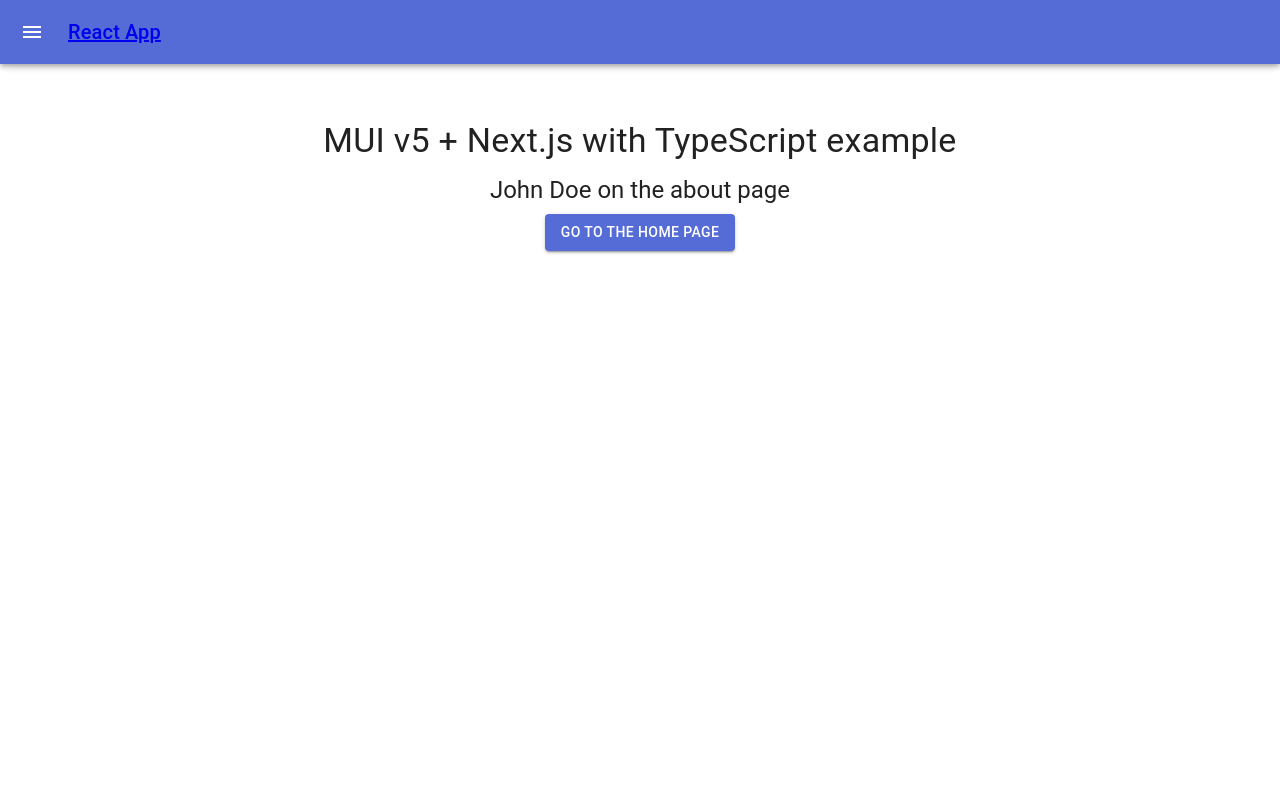
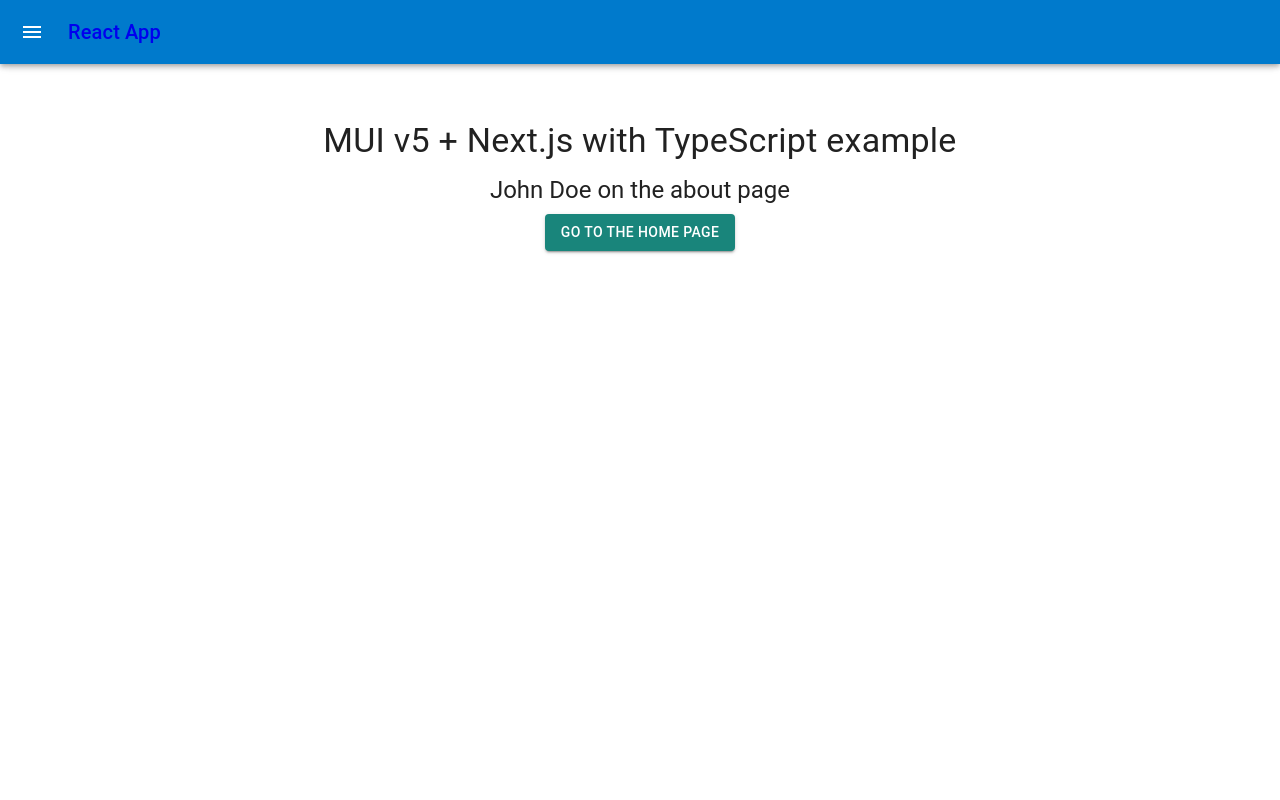
Before and after one commit to Ed135/react-nextjs-web, a Next.js app: page /about in a window 1280 px wide. Shown: the top 800 px of the page. Built offline with nearby package versions, Linux system fonts and the light colour scheme.

Commit message:
adding in the linting, and changes to app bar and theme colour

```diff
--- a/src/components/AppBar.tsx
+++ b/src/components/AppBar.tsx
@@ -98,7 +98,7 @@
           >
             <MenuIcon />
           </IconButton>
-          <Typography variant="h6" component={Link} noLinkStyle href="/">
+          <Typography variant="h6" component={Link} noLinkStyle href="/" style={{ textDecoration: 'none' }}>
             React App
           </Typography>
         </Toolbar>
--- a/src/pages/about.tsx
+++ b/src/pages/about.tsx
@@ -34,7 +34,7 @@
           {data.name}
         </Typography>
         <Box maxWidth="sm">
-          <Button variant="contained" component={Link} noLinkStyle href="/">
+          <Button variant="contained" color="secondary" component={Link} noLinkStyle href="/">
             Go to the home page
           </Button>
         </Box>
--- a/src/styles/theme.ts
+++ b/src/styles/theme.ts
@@ -5,7 +5,7 @@
 const theme = createTheme({
   palette: {
     primary: {
-      main: '#556cd6',
+      main: '#007acc',
     },
     secondary: {
       main: '#19857b',
```
Also changed, not shown: src/components/ProTip.tsx (deleted, +0 -22 lines), .eslintrc.json.
